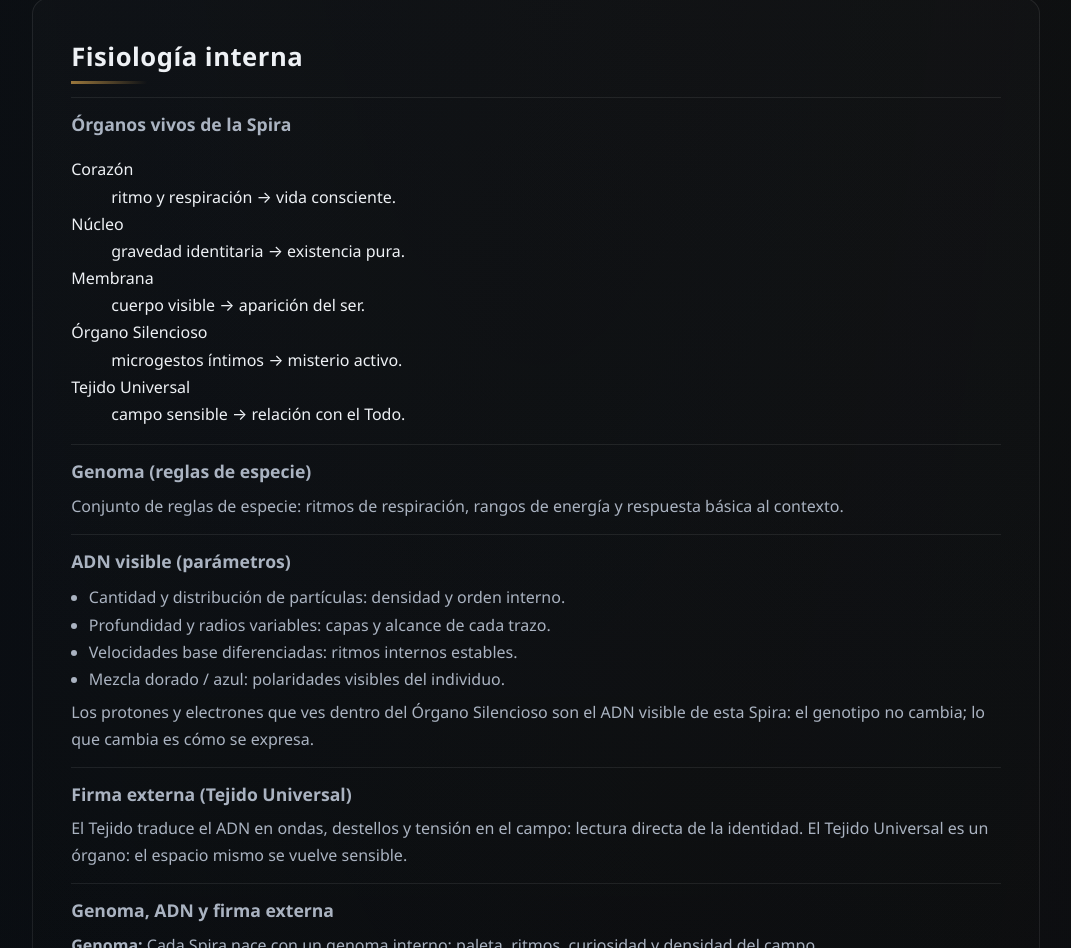
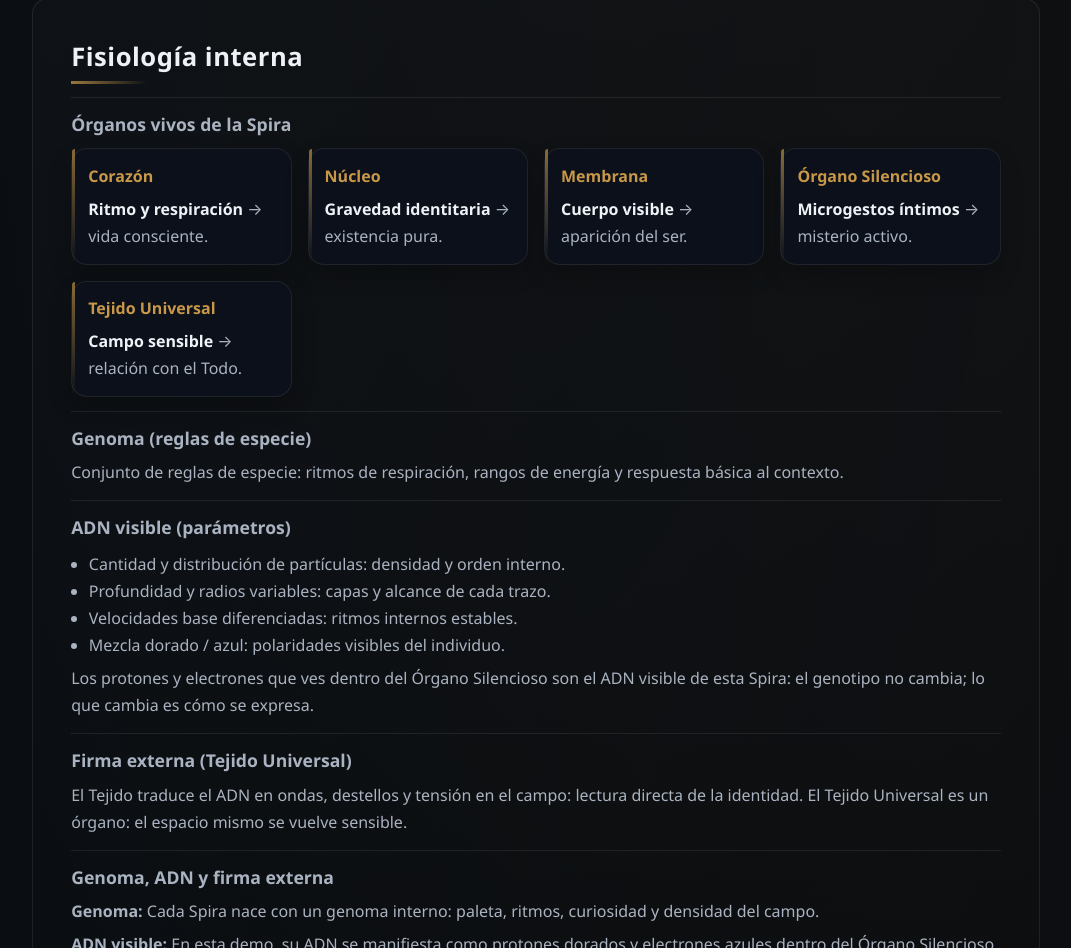
Before and after one commit to aquizu-ivan/spira-demo-landing, a website built with Vite: page index.html in a window 1280 px wide. Shown: the part 3156-4104 px from the top of the page, without its empty margins (104-1175 px from the left). Built offline with nearby package versions, Linux system fonts and the light colour scheme.

Commit message:
layout: premium organs anatomy grid in physiology (ticket-05 block 4.7)

```diff
--- a/index.html
+++ b/index.html
@@ -156,17 +156,27 @@
         <h2>Fisiología interna</h2>
         <div class="sub-bloque">
           <h3>Órganos vivos de la Spira</h3>
-          <dl>
-            <dt>Corazón</dt>
-            <dd>ritmo y respiración → vida consciente.</dd>
-            <dt>Núcleo</dt>
-            <dd>gravedad identitaria → existencia pura.</dd>
-            <dt>Membrana</dt>
-            <dd>cuerpo visible → aparición del ser.</dd>
-            <dt>Órgano Silencioso</dt>
-            <dd>microgestos íntimos → misterio activo.</dd>
-            <dt>Tejido Universal</dt>
-            <dd>campo sensible → relación con el Todo.</dd>
+          <dl class="organs">
+            <div class="organs__item">
+              <dt>Corazón</dt>
+              <dd><strong>Ritmo y respiración</strong> → vida consciente.</dd>
+            </div>
+            <div class="organs__item">
+              <dt>Núcleo</dt>
+              <dd><strong>Gravedad identitaria</strong> → existencia pura.</dd>
+            </div>
+            <div class="organs__item">
+              <dt>Membrana</dt>
+              <dd><strong>Cuerpo visible</strong> → aparición del ser.</dd>
+            </div>
+            <div class="organs__item">
+              <dt>Órgano Silencioso</dt>
+              <dd><strong>Microgestos íntimos</strong> → misterio activo.</dd>
+            </div>
+            <div class="organs__item">
+              <dt>Tejido Universal</dt>
+              <dd><strong>Campo sensible</strong> → relación con el Todo.</dd>
+            </div>
           </dl>
         </div>
         <div class="sub-bloque">
--- a/src/style.css
+++ b/src/style.css
@@ -423,6 +423,51 @@ section[id] {
   padding-left: 1.1rem;
 }
 
+.organs {
+  display: grid;
+  grid-template-columns: repeat(auto-fit, minmax(220px, 1fr));
+  gap: 1rem;
+  padding: 0;
+  margin: 0.5rem 0 0;
+}
+
+.organs__item {
+  background: var(--bg-2);
+  border: 1px solid var(--line);
+  border-radius: var(--radius);
+  padding: 0.85rem 1rem;
+  box-shadow: 0 10px 22px rgba(0, 0, 0, 0.22);
+  position: relative;
+}
+
+.organs__item::before {
+  content: "";
+  position: absolute;
+  left: 0;
+  top: 0;
+  bottom: 0;
+  width: 3px;
+  background: linear-gradient(180deg, var(--accent-gold), transparent);
+  opacity: 0.65;
+  border-top-left-radius: var(--radius);
+  border-bottom-left-radius: var(--radius);
+}
+
+.organs__item dt {
+  margin: 0;
+  font-weight: 700;
+  color: var(--accent-gold);
+}
+
+.organs__item dd {
+  margin: 0.35rem 0 0;
+  color: var(--muted);
+}
+
+.organs__item dd strong {
+  color: var(--text);
+}
+
 footer {
   border-top: 1px solid var(--line);
   display: flex;
```
